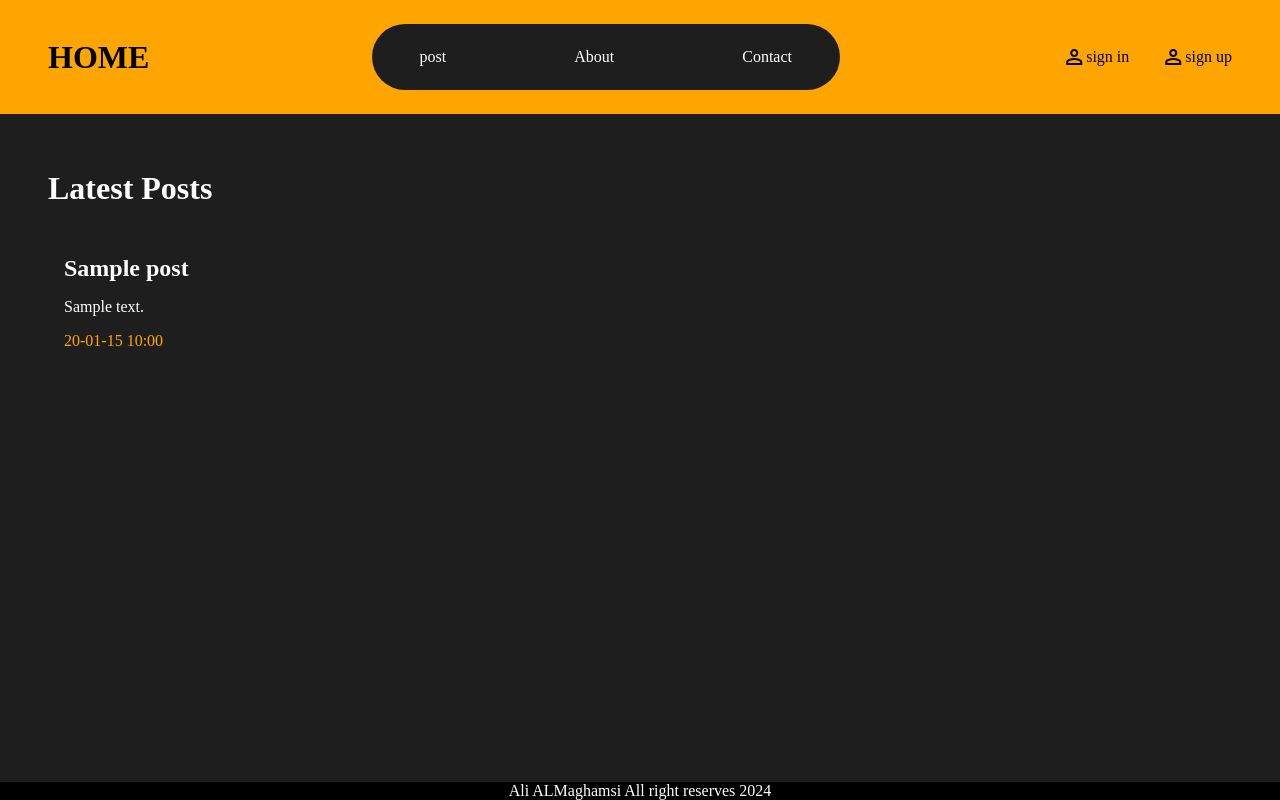
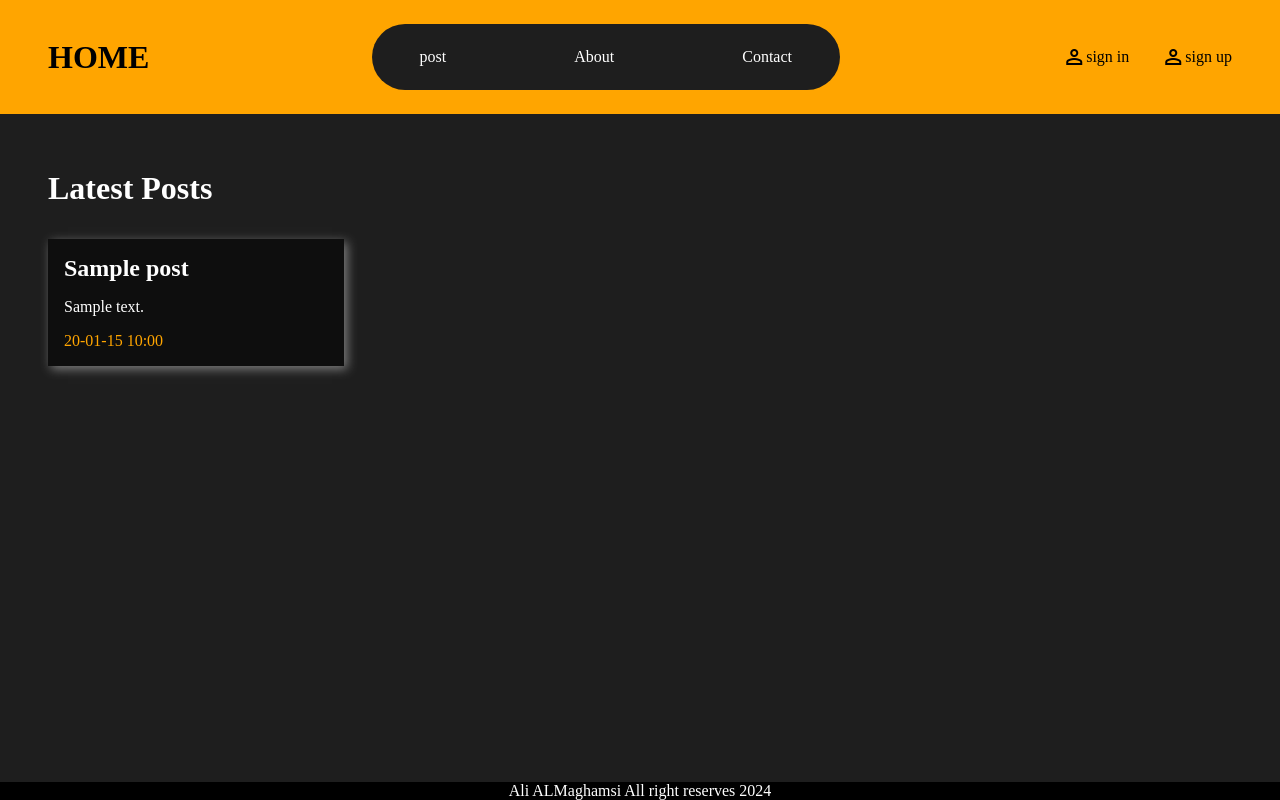
Before and after one commit to T-Python-Sep-24/LAB-ORM-1, a Django app: page / in a window 1280 px wide. Run offline with Django 5.2, Linux system fonts and the light colour scheme; tables that the repository leaves empty hold one stand-in row (values such as "Sample post").

Commit message:
changes on style

```diff
--- a/Blogger/main/static/css/style.css
+++ b/Blogger/main/static/css/style.css
@@ -88,15 +88,18 @@ footer{
     display: flex;
     flex-direction: row;
     flex-wrap: wrap;
-    gap: 10rem;
+    gap: 5rem;
 }
 
 .home .blogs .blog{
     display: flex;
     flex-direction: column;
     gap: 1rem;
-    width: 40%;
+    width: 25%;
     padding: 16px;
+
+    background-color: rgba(0, 0, 0, 0.538);
+    box-shadow:3px 3px 10px grey;
 }
 .home .blogs .date{
     color: orange;
```
